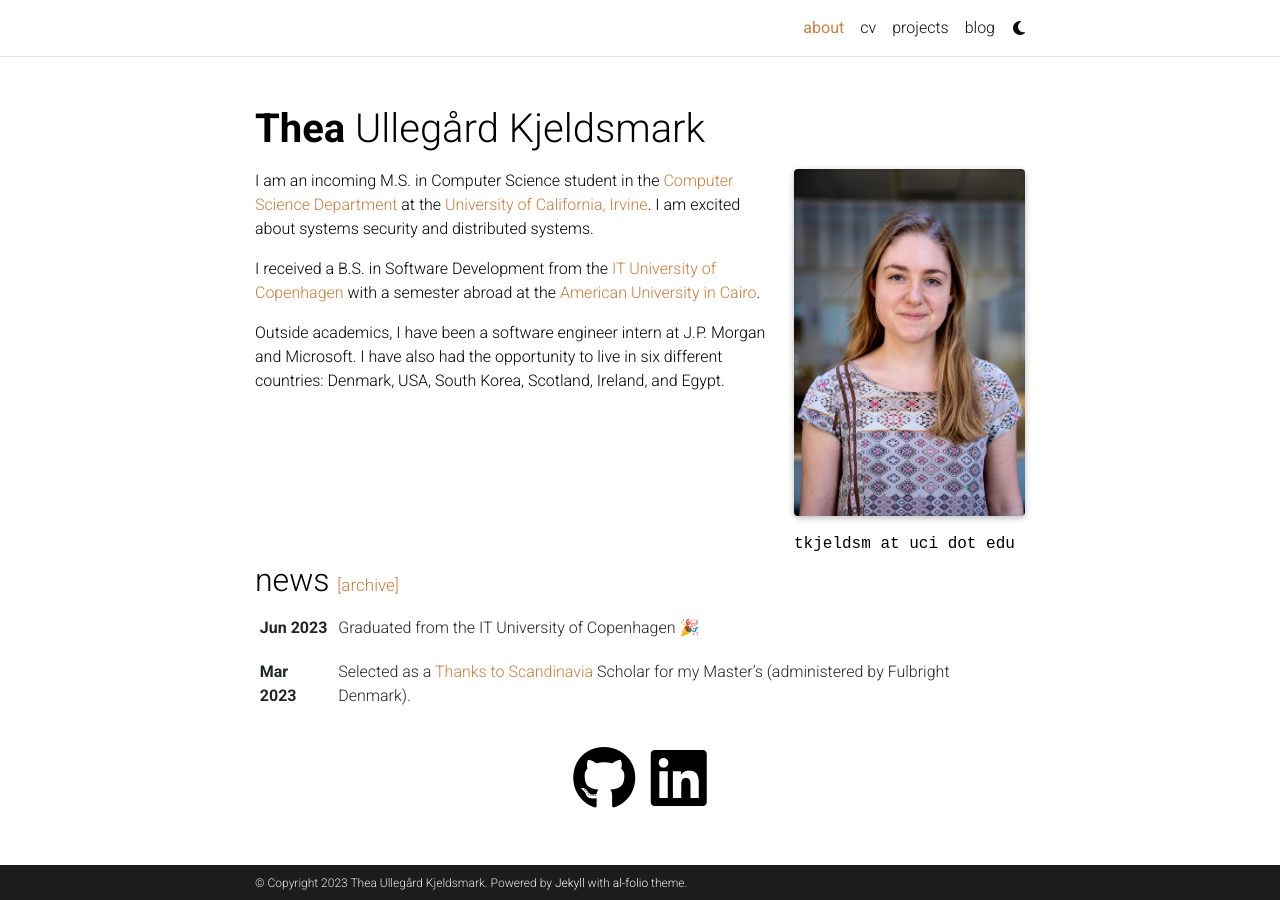
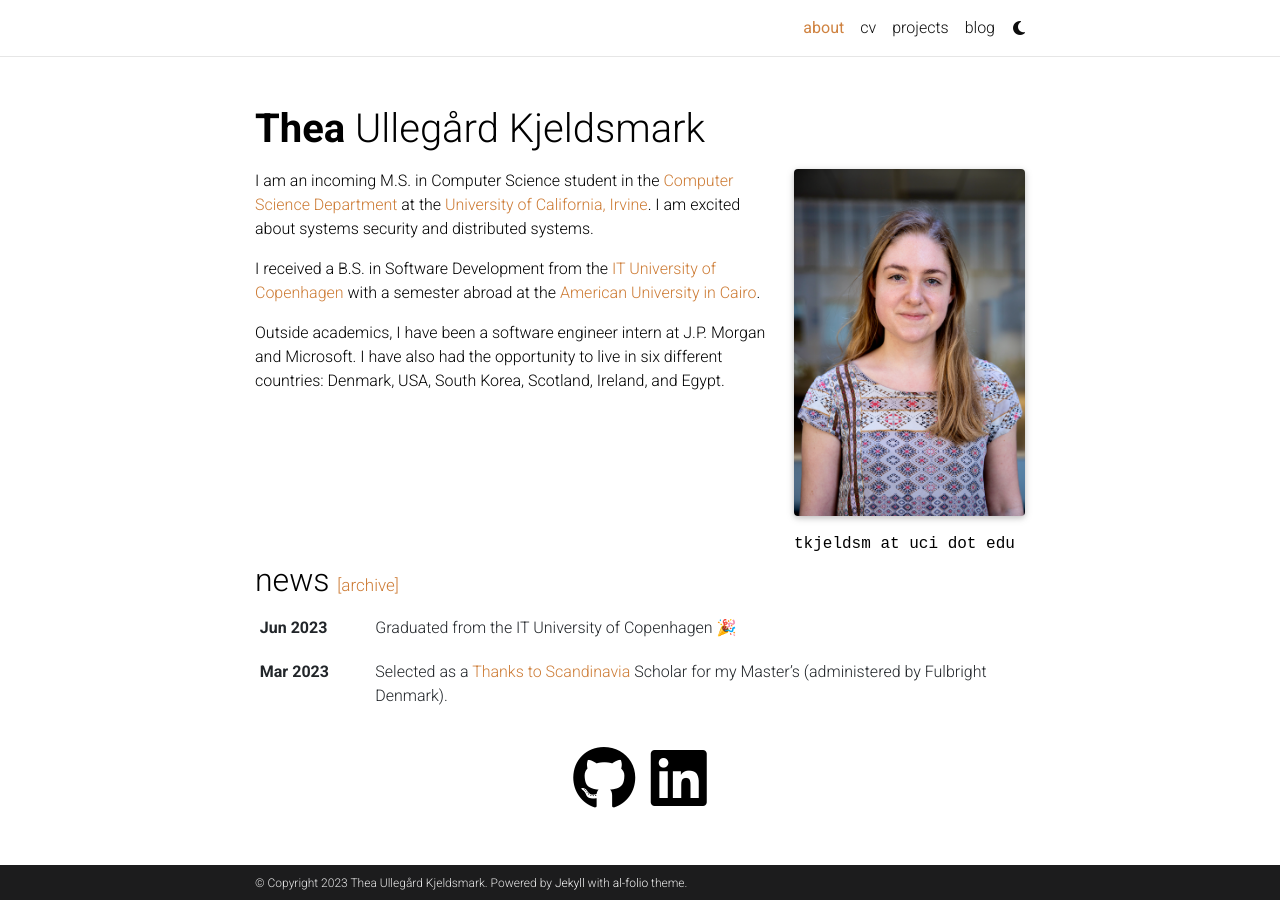
Before and after one commit to theauk/theauk.github.io, a Jekyll site: the page built from _pages/about.md, in a window 1280 px wide. Built offline with Jekyll 4.4.1, drawn with Linux system fonts in a browser that asks for light colours; emoji names are drawn with the system emoji font; comment, search, counter and statistics services are not loaded; a style sheet for code colours, icons or effects is not loaded.

Commit message:
Fix news date column width

```diff
--- a/_includes/news.html
+++ b/_includes/news.html
@@ -7,7 +7,7 @@
 
         {% for item in news limit: page.news_limit %}
           <tr>
-            <th scope="row">{{ item.date | date: "%b %Y" }}</th>
+            <th style="width:15%" scope="row">{{ item.date | date: "%b %Y" }}</th>
             <td>
               {% if item.inline %}
                 {{ item.content | remove: '<p>' | remove: '</p>' | emojify }}
@@ -22,7 +22,7 @@
 
         {% for item in news limit: site.news_limit %}
           <tr>
-            <th scope="row">{{ item.date | date: "%b %Y" }}</th>
+            <th style="width:15%" scope="row">{{ item.date | date: "%b %Y" }}</th>
             <td>
               {% if item.inline %}
                 {{ item.content | remove: '<p>' | remove: '</p>' | emojify }}
```
